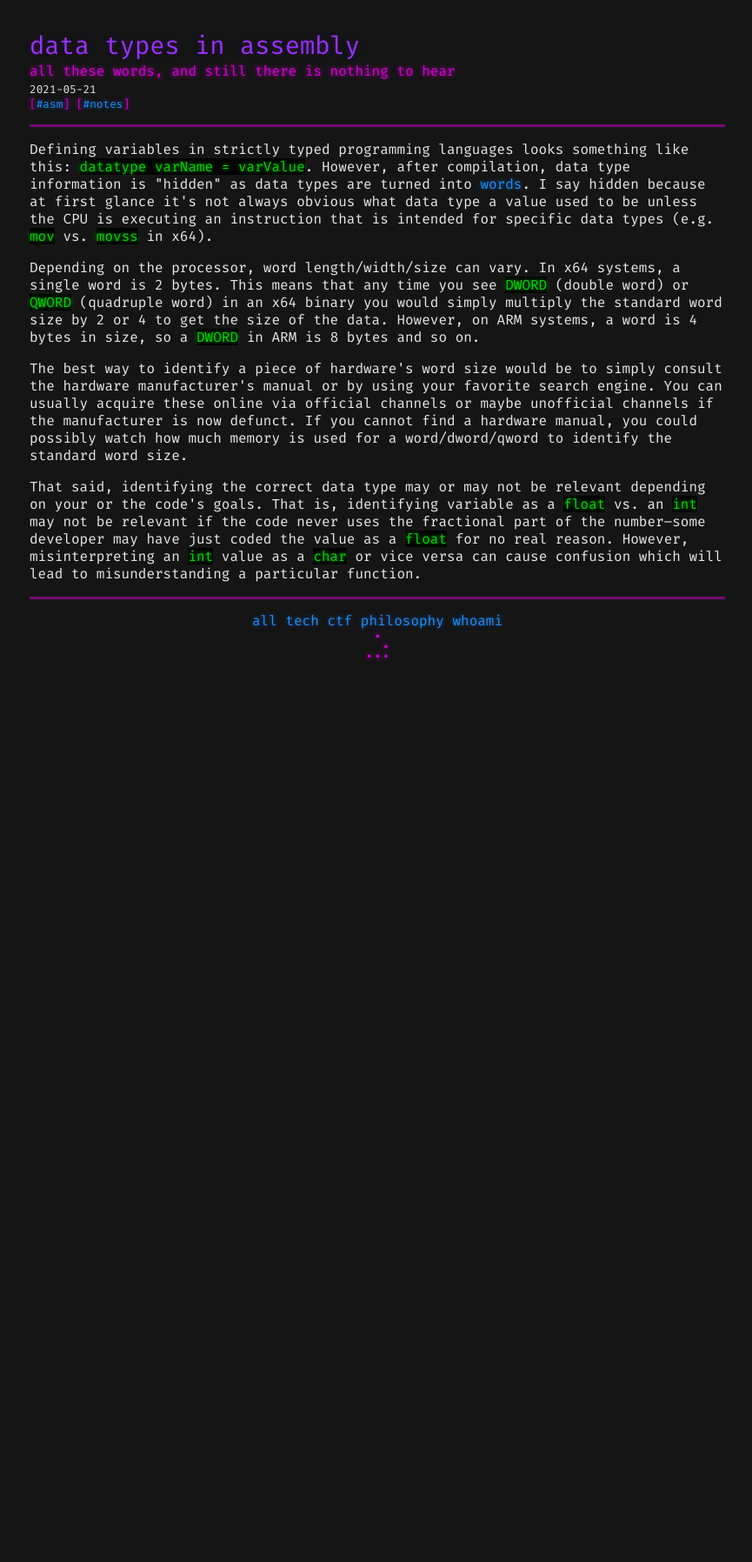
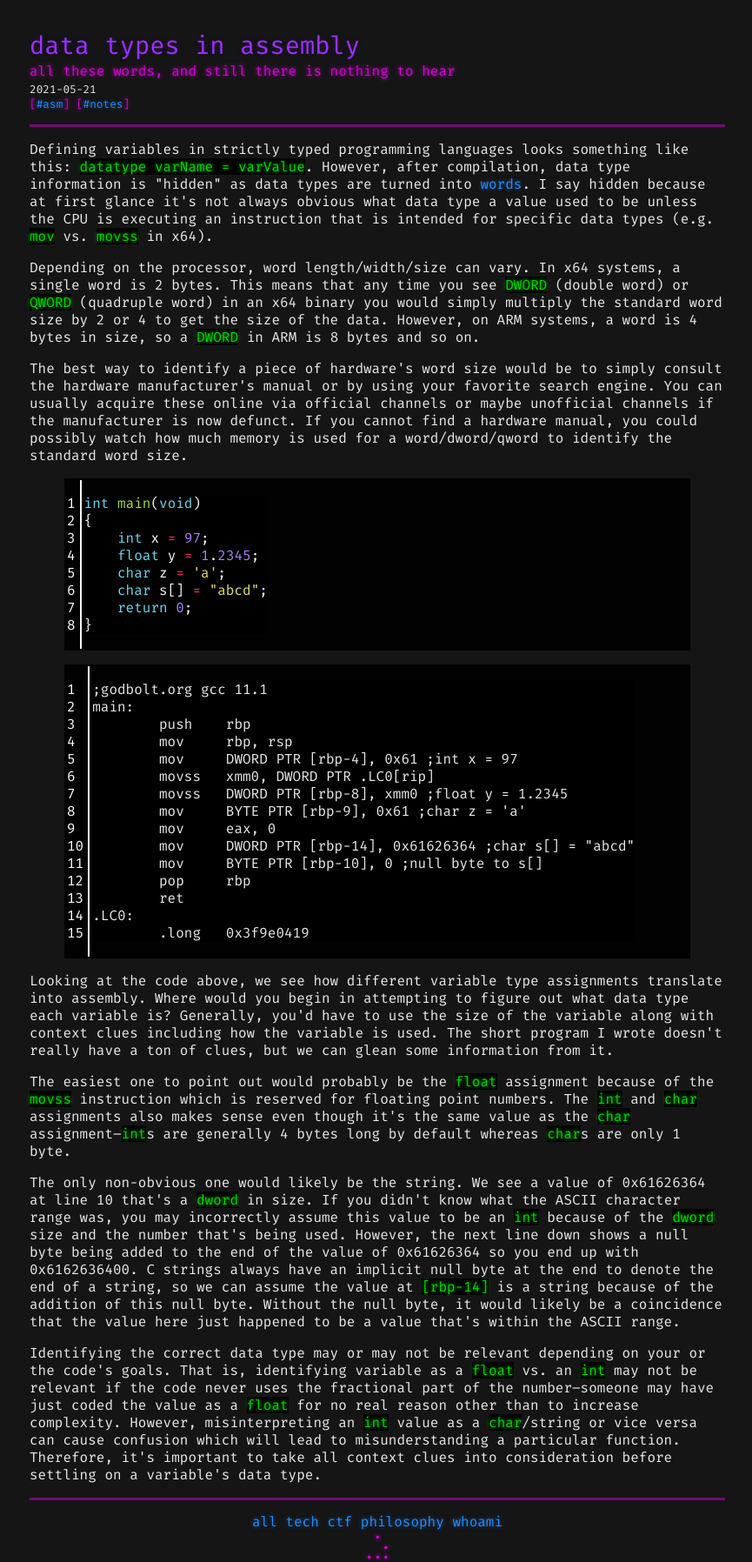
Before and after one commit to nyhilum/old-jekyll-blog, a Jekyll site: the page built from tech/_posts/2021-05-21-asm-data-types.md, in a window 1280 px wide. Shown: the whole page at 87% size, without its empty margins (206-1071 px from the left). Built offline with Jekyll 4.4.1, drawn with Linux system fonts in a browser that asks for light colours; before the commit the page ends 900 px from its top, so only the background shows below that.

Commit message:
updates to data type post

```diff
--- a/tech/_posts/2021-05-21-asm-data-types.md
+++ b/tech/_posts/2021-05-21-asm-data-types.md
@@ -11,4 +11,39 @@ Depending on the processor, word length/width/size can vary. In x64 systems, a s
 
 The best way to identify a piece of hardware's word size would be to simply consult the hardware manufacturer's manual or by using your favorite search engine. You can usually acquire these online via official channels or maybe unofficial channels if the manufacturer is now defunct. If you cannot find a hardware manual, you could possibly watch how much memory is used for a word/dword/qword to identify the standard word size.
 
-That said, identifying the correct data type may or may not be relevant depending on your or the code's goals. That is, identifying variable as a `float` vs. an `int` may not be relevant if the code never uses the fractional part of the number--some developer may have just coded the value as a `float` for no real reason. However, misinterpreting an `int` value as a `char` or vice versa can cause confusion which will lead to misunderstanding a particular function.
+{% highlight c linenos %}
+int main(void)
+{
+    int x = 97;
+    float y = 1.2345;
+    char z = 'a';
+    char s[] = "abcd";
+    return 0;
+}
+{% endhighlight %}
+
+{% highlight plaintext linenos %}
+;godbolt.org gcc 11.1
+main:
+        push    rbp
+        mov     rbp, rsp
+        mov     DWORD PTR [rbp-4], 0x61 ;int x = 97
+        movss   xmm0, DWORD PTR .LC0[rip]
+        movss   DWORD PTR [rbp-8], xmm0 ;float y = 1.2345
+        mov     BYTE PTR [rbp-9], 0x61 ;char z = 'a'
+        mov     eax, 0
+        mov     DWORD PTR [rbp-14], 0x61626364 ;char s[] = "abcd"
+        mov     BYTE PTR [rbp-10], 0 ;null byte to s[]
+        pop     rbp
+        ret
+.LC0:
+        .long   0x3f9e0419
+{% endhighlight %}
+
+Looking at the code above, we see how different variable type assignments translate into assembly. Where would you begin in attempting to figure out what data type each variable is? Generally, you'd have to use the size of the variable along with context clues including how the variable is used. The short program I wrote doesn't really have a ton of clues, but we can glean some information from it.
+
+The easiest one to point out would probably be the `float` assignment because of the `movss` instruction which is reserved for floating point numbers. The `int` and `char` assignments also makes sense even though it's the same value as the `char` assignment--`int`s are generally 4 bytes long by default whereas `char`s are only 1 byte.
+
+The only non-obvious one would likely be the string. We see a value of 0x61626364 at line 10 that's a `dword` in size. If you didn't know what the ASCII character range was, you may incorrectly assume this value to be an `int` because of the `dword` size and the number that's being used. However, the next line down shows a null byte being added to the end of the value of 0x61626364 so you end up with 0x6162636400. C strings always have an implicit null byte at the end to denote the end of a string, so we can assume the value at `[rbp-14]` is a string because of the addition of this null byte. Without the null byte, it would likely be a coincidence that the value here just happened to be a value that's within the ASCII range.
+
+Identifying the correct data type may or may not be relevant depending on your or the code's goals. That is, identifying variable as a `float` vs. an `int` may not be relevant if the code never uses the fractional part of the number--someone may have just coded the value as a `float` for no real reason other than to increase complexity. However, misinterpreting an `int` value as a `char`/string or vice versa can cause confusion which will lead to misunderstanding a particular function. Therefore, it's important to take all context clues into consideration before settling on a variable's data type.
```
